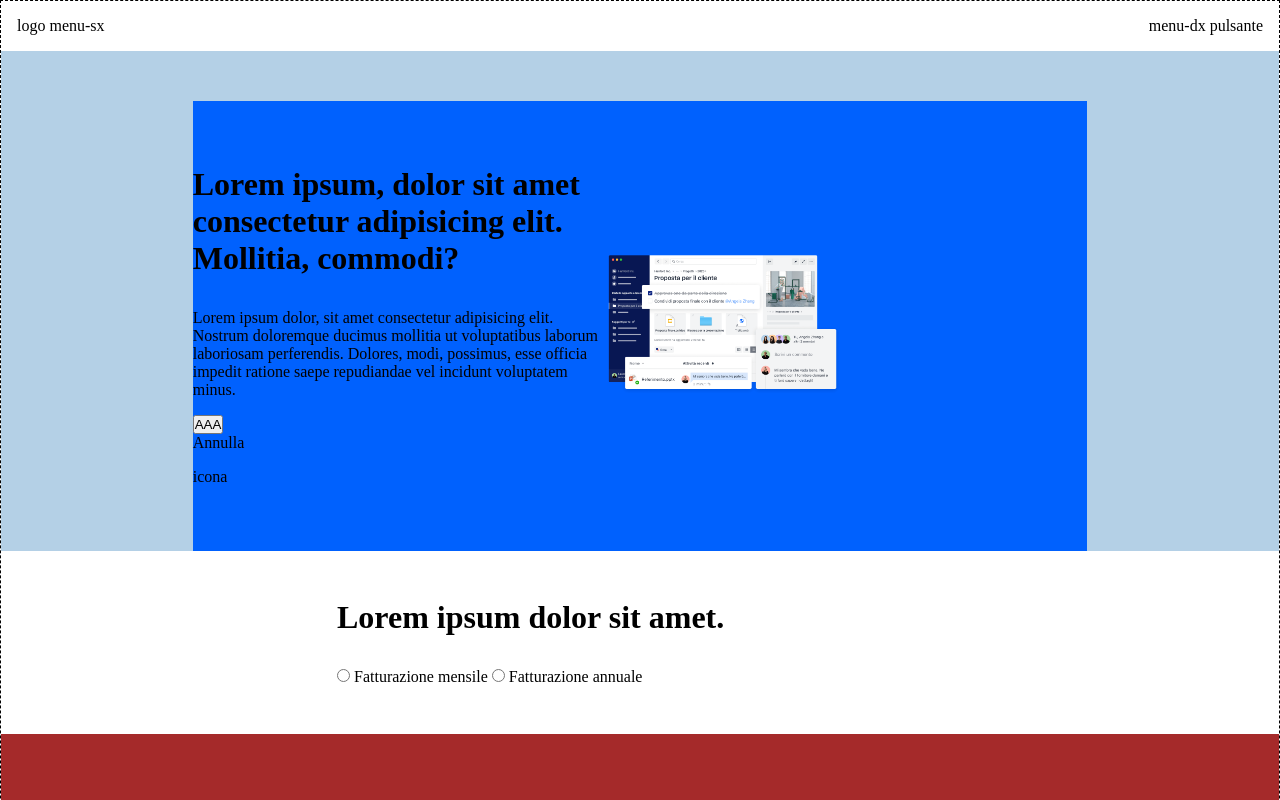
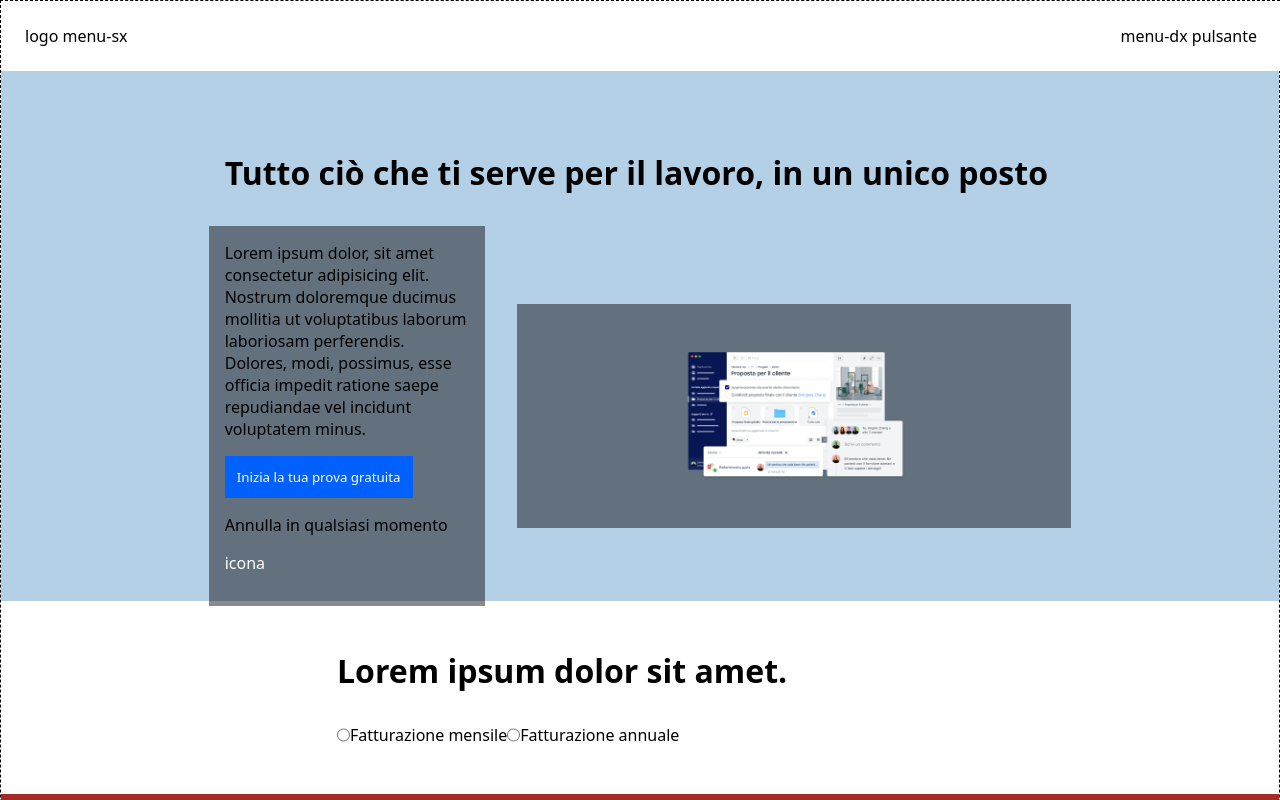
Before and after one commit to antonella1986/htmlcss-dropbox, a plain HTML site: page index.html in a window 1280 px wide. Shown: the top 800 px of the page. Drawn offline with Linux system fonts and the light colour scheme.

Commit message:
progress_jumbotron

```diff
--- a/css/style.css
+++ b/css/style.css
@@ -2,6 +2,7 @@
     margin: 0;
     padding: 0;
     box-sizing: border-box;
+    font-family: system-ui, -apple-system, BlinkMacSystemFont, 'Segoe UI', Roboto, Oxygen, Ubuntu, Cantarell, 'Open Sans', 'Helvetica Neue', sans-serif;
 }
 
 :root{
@@ -44,8 +45,9 @@
   background-color: #00000075;
   color: white;
   display: flex;
+  flex-direction: column;
   justify-content: center;
-  padding: 3rem;
+  padding: 1rem;
   margin-left: 1rem;
   margin-right: 1rem;
 }
@@ -89,39 +91,74 @@
   width: 100%;
 }
 
+/* start header */
+
 header{
-    padding: 1rem;
+    padding: 1.5rem;
     display: flex;
     justify-content: space-between;
+    align-items: center;
+    flex-wrap: wrap;
+    position: fixed;
+    width: 100%;
+    background-color: white;
 }
+
+/* end header */
+
+/* start jumbotron */
 
 .jumbotron{
     background-color: var(--drop-primary);
-    height: 500px;
+    height: 600px;
     display: flex;
     justify-content: center;
     align-items: end;
 }
 
 .jumbotron-container{
-    background-color: #0061FE;
     width: 70%;
     height: 450px;
-    display: flex;
-    justify-content: center;
-    align-items: center;
+}
+
+.row{
+  display: flex;
+  justify-content: center;
+  align-items: center;
+}
+
+.jumbotron-titolo{
+  padding-left: 2rem;
+  padding-right: 2rem;
+
 }
 
 p{
-    padding-bottom: 1rem;
+    color: #000000;
 }
+
+.btn-prova{
+    background-color: var(--drop-accent);
+    color: white;
+    padding: 0.75rem;
+    border-style: none;
+    margin-bottom: 1rem;
+    margin-top: 1rem;
+
+}
+
+.icone{
+  padding-top: 1rem;
+  padding-bottom: 1rem;
+}
+
+/* end jumbotron */
 
 .titolo1{
     display: block;
     padding-left: 21rem;
     padding-top: 3rem;
     padding-bottom: 3rem;
-
 }
 
 h1{
@@ -129,7 +166,7 @@ h1{
 }
 
 .radio{
-    gap: 2rem;
+    display: flex;
 }
 
 .container1{
--- a/index.html
+++ b/index.html
@@ -3,6 +3,7 @@
 <head>
     <meta charset="UTF-8" />
     <link rel="stylesheet" href="./css/style.css">
+    <link rel="stylesheet" href="https://cdnjs.cloudflare.com/ajax/libs/font-awesome/6.7.2/css/all.min.css" integrity="sha512-Evv84Mr4kqVGRNSgIGL/F/aIDqQb7xQ2vcrdIwxfjThSH8CSR7PBEakCr51Ck+w+/U6swU2Im1vVX0SVk9ABhg==" crossorigin="anonymous" referrerpolicy="no-referrer" />
     <title>title</title>
 </head>
 <body class="debug">
@@ -20,15 +21,17 @@
 
     <div class="jumbotron">
         <div class="jumbotron-container">
-            <div class="jumbotron-1">
-                <h1>Lorem ipsum, dolor sit amet consectetur adipisicing elit. Mollitia, commodi?</h1>
-                <p>Lorem ipsum dolor, sit amet consectetur adipisicing elit. Nostrum doloremque ducimus mollitia ut voluptatibus laborum laboriosam perferendis. Dolores, modi, possimus, esse officia impedit ratione saepe repudiandae vel incidunt voluptatem minus.</p>
-                <div><button>AAA</button></div>
-                <p>Annulla</p>
-                <div>icona</div>
-            </div>
-            <div class="jumbotron-2">
-                <img width="50%" src="./assets/img/jumbo.png" alt="">
+            <h1 class="jumbotron-titolo">Tutto ciò che ti serve per il lavoro, in un unico posto</h1>
+            <div class="row">
+                <div class="col-4">
+                    <p>Lorem ipsum dolor, sit amet consectetur adipisicing elit. Nostrum doloremque ducimus mollitia ut voluptatibus laborum laboriosam perferendis. Dolores, modi, possimus, esse officia impedit ratione saepe repudiandae vel incidunt voluptatem minus.</p>
+                    <div><button class="btn-prova">Inizia la tua prova gratuita</button></div>
+                    <p>Annulla in qualsiasi momento</p>
+                    <div class="icone">icona</div>
+                </div>
+                <div class="col-8">
+                    <img width="50%" src="./assets/img/jumbo.png" alt="">
+                </div>
             </div>
         </div>
     </div>
@@ -36,9 +39,9 @@
     <main>
         <div class="titolo1">
             <h1>Lorem ipsum dolor sit amet.</h1>
-            <div>
-                <input class="radio" type="radio"> Fatturazione mensile
-                <input class="radio" type="radio"> Fatturazione annuale
+            <div class="radio">
+                <input type="radio">Fatturazione mensile
+                <input type="radio">Fatturazione annuale
             </div>
         </div>
 
```
